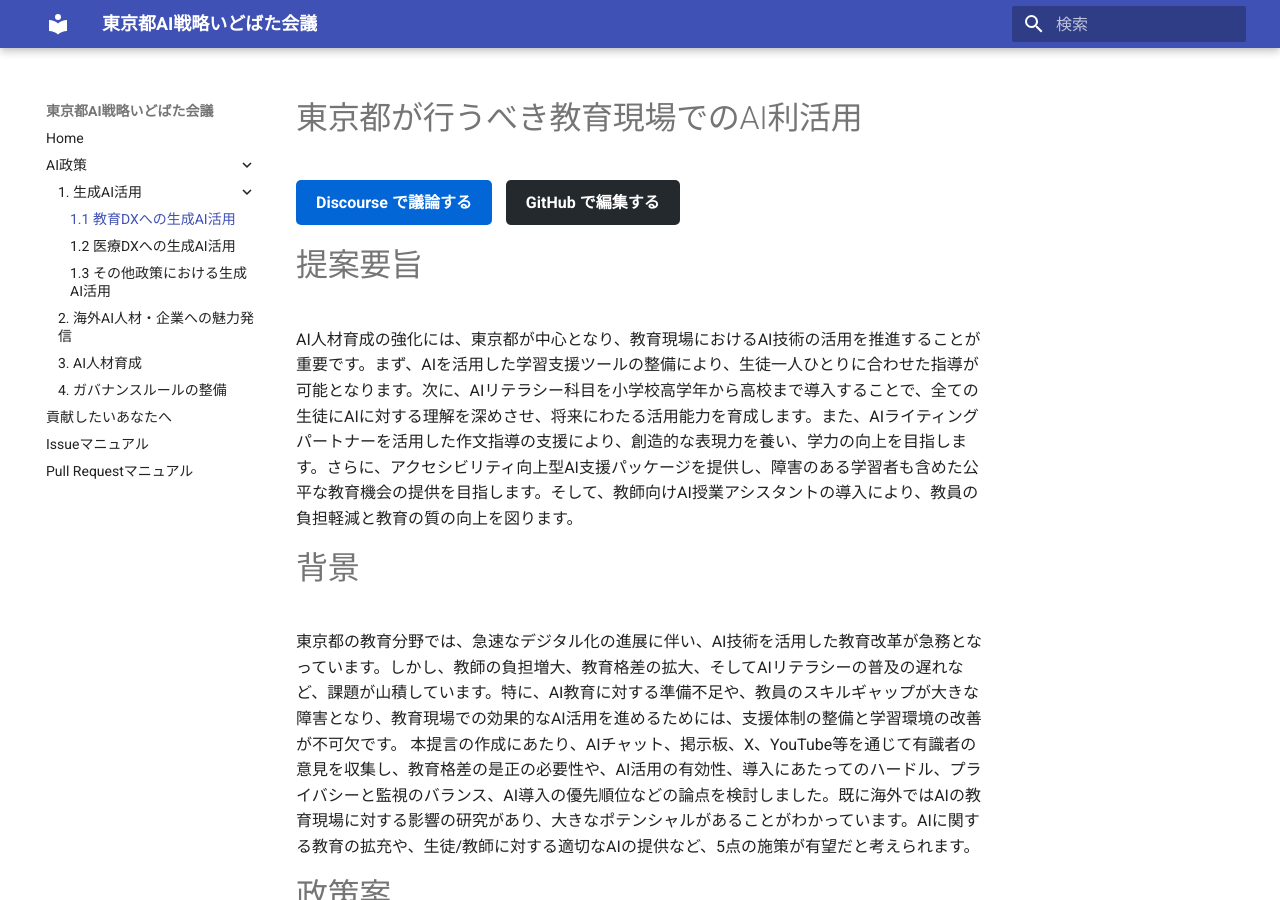
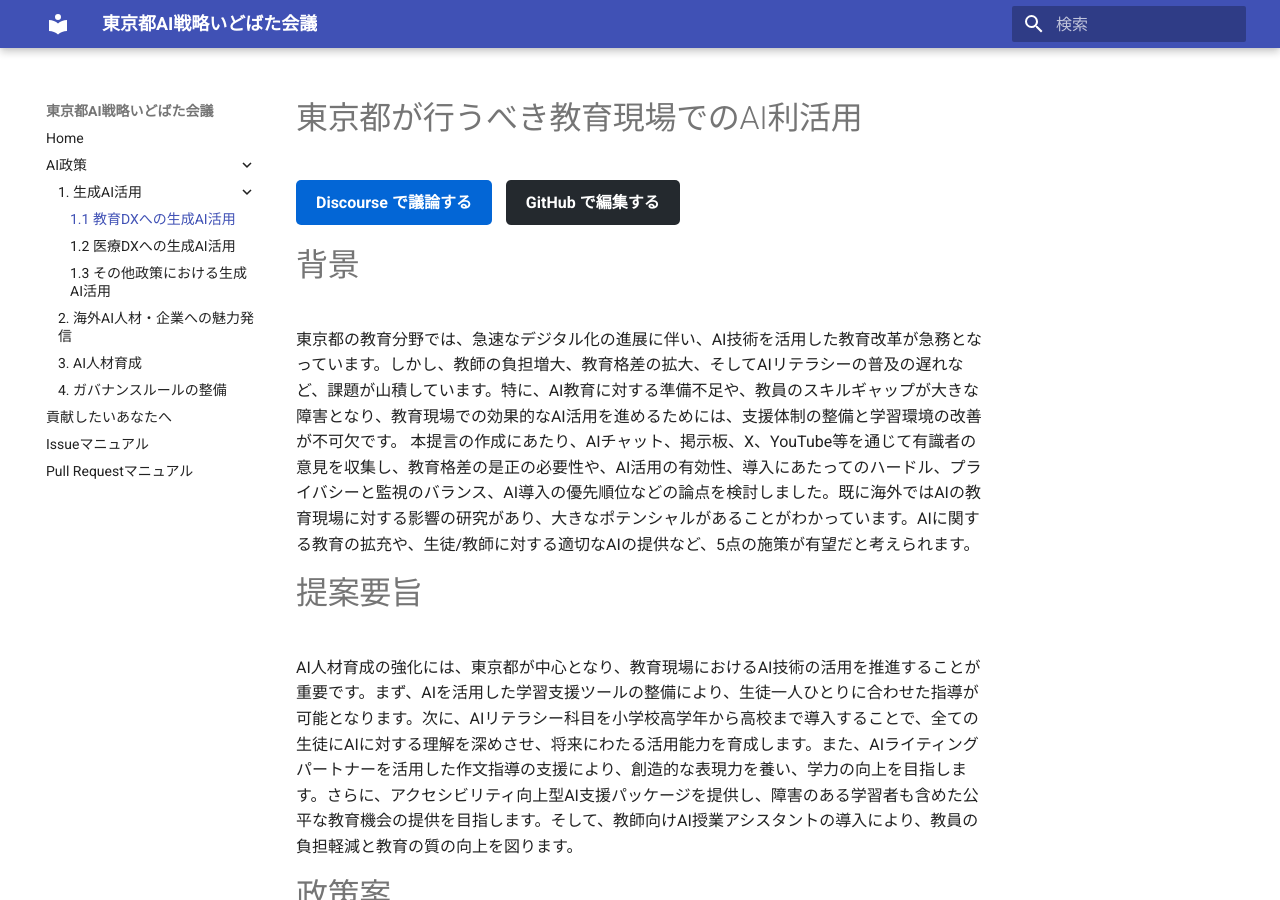
Before and after one commit to takahiroanno2024/2025_ai_idobatakaigi_output, an MkDocs documentation site: the page built from docs/1.1_教育DXへの生成AI活用.md, in a window 1280 px wide and 900 px high. Built offline with MkDocs 1.6.1 and Material for MkDocs 9.7.7, drawn with Linux system fonts in a browser that asks for light colours.

```diff
--- a/docs/1.1_教育DXへの生成AI活用.md
+++ b/docs/1.1_教育DXへの生成AI活用.md
@@ -5,13 +5,13 @@
 <a href="https://github.com/takahiroanno2024/2025_ai_idobatakaigi_output/blob/main/docs/1.1_%E6%95%99%E8%82%B2DX%E3%81%B8%E3%81%AE%E7%94%9F%E6%88%90AI%E6%B4%BB%E7%94%A8.md" style="display: inline-block; padding: 10px 20px; background-color: #24292e; color: white; text-decoration: none; border-radius: 5px; font-weight: bold;">GitHub で編集する</a>
 </div>
 
-# 提案要旨
-AI人材育成の強化には、東京都が中心となり、教育現場におけるAI技術の活用を推進することが重要です。まず、AIを活用した学習支援ツールの整備により、生徒一人ひとりに合わせた指導が可能となります。次に、AIリテラシー科目を小学校高学年から高校まで導入することで、全ての生徒にAIに対する理解を深めさせ、将来にわたる活用能力を育成します。また、AIライティングパートナーを活用した作文指導の支援により、創造的な表現力を養い、学力の向上を目指します。さらに、アクセシビリティ向上型AI支援パッケージを提供し、障害のある学習者も含めた公平な教育機会の提供を目指します。そして、教師向けAI授業アシスタントの導入により、教員の負担軽減と教育の質の向上を図ります。
 
 # 背景
 東京都の教育分野では、急速なデジタル化の進展に伴い、AI技術を活用した教育改革が急務となっています。しかし、教師の負担増大、教育格差の拡大、そしてAIリテラシーの普及の遅れなど、課題が山積しています。特に、AI教育に対する準備不足や、教員のスキルギャップが大きな障害となり、教育現場での効果的なAI活用を進めるためには、支援体制の整備と学習環境の改善が不可欠です。
 本提言の作成にあたり、AIチャット、掲示板、X、YouTube等を通じて有識者の意見を収集し、教育格差の是正の必要性や、AI活用の有効性、導入にあたってのハードル、プライバシーと監視のバランス、AI導入の優先順位などの論点を検討しました。既に海外ではAIの教育現場に対する影響の研究があり、大きなポテンシャルがあることがわかっています。AIに関する教育の拡充や、生徒/教師に対する適切なAIの提供など、5点の施策が有望だと考えられます。
 
+# 提案要旨
+AI人材育成の強化には、東京都が中心となり、教育現場におけるAI技術の活用を推進することが重要です。まず、AIを活用した学習支援ツールの整備により、生徒一人ひとりに合わせた指導が可能となります。次に、AIリテラシー科目を小学校高学年から高校まで導入することで、全ての生徒にAIに対する理解を深めさせ、将来にわたる活用能力を育成します。また、AIライティングパートナーを活用した作文指導の支援により、創造的な表現力を養い、学力の向上を目指します。さらに、アクセシビリティ向上型AI支援パッケージを提供し、障害のある学習者も含めた公平な教育機会の提供を目指します。そして、教師向けAI授業アシスタントの導入により、教員の負担軽減と教育の質の向上を図ります。
 
 # 政策案
 
```
